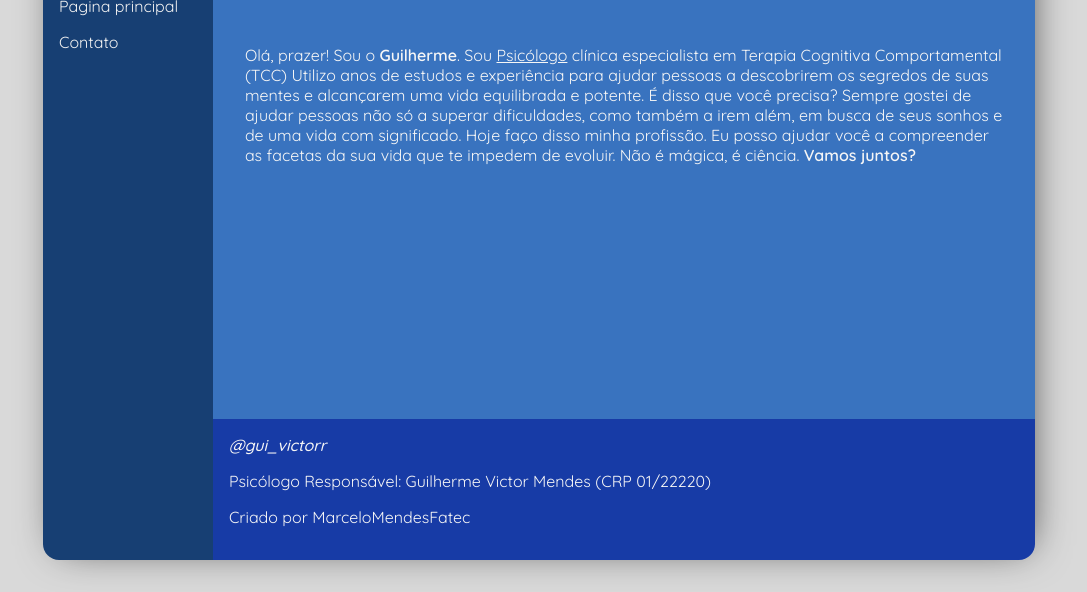
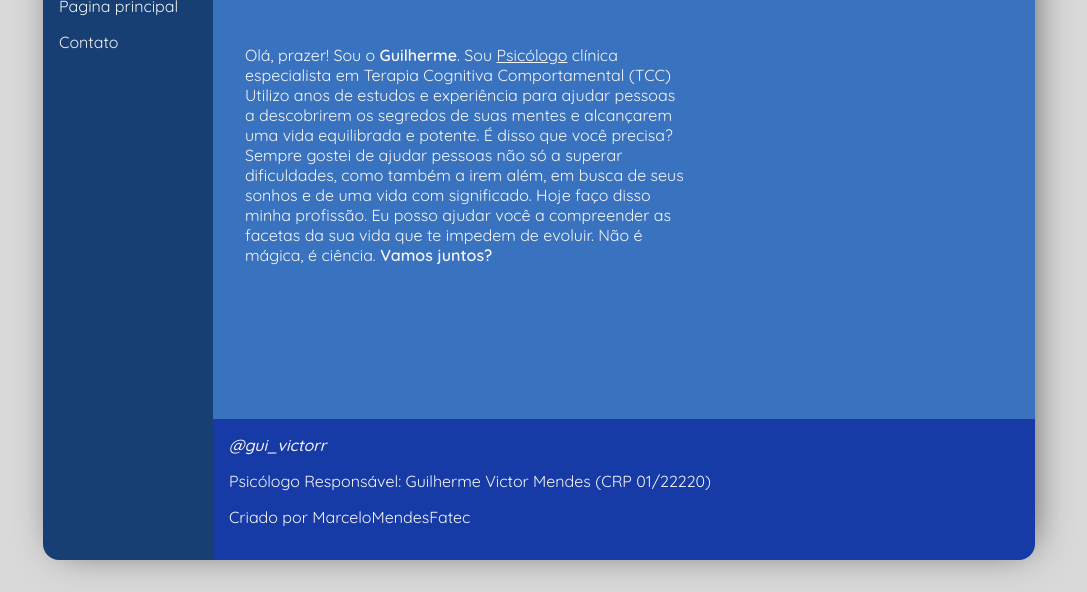
Before and after one commit to MarceloMendesFatec/Desafio-DIO, a plain HTML site: page sobre.html in a window 1280 px wide. Shown: the part 208-800 px from the top of the page, without its empty margins (101-1188 px from the left). Drawn offline with Linux system fonts and the light colour scheme.

Commit message:
content adjustment

```diff
--- a/sobre.html
+++ b/sobre.html
@@ -27,6 +27,8 @@
 
 
             <div class="content">
+
+                <div class="col1">
                     <p id="aboutMe">
                         Olá, prazer! Sou o <strong>Guilherme</strong>.
                         Sou <u>Psicólogo</u> clínica especialista em Terapia Cognitiva Comportamental (TCC)
@@ -37,6 +39,11 @@
                         Eu posso ajudar você a compreender as facetas da sua vida que te impedem de evoluir.
                         Não é mágica, é ciência. <b>Vamos juntos?</b>
                     </p>
+                </div>
+
+                <div class="col2">
+
+                </div>
             </div>
 
             <div class="footer">
--- a/style.css
+++ b/style.css
@@ -83,6 +83,7 @@ box-shadow: 5px -2px 40px -12px rgba(0,0,0,0.75);
 
 .content{
     display:flex;
+    flex-direction: row;
     width: 100%;
     height: 60%;
     background-color: #3973BF;
@@ -90,6 +91,12 @@ box-shadow: 5px -2px 40px -12px rgba(0,0,0,0.75);
     padding: 1rem;
 }
 
+.col1{
+    display: flex;
+    width: 60%;
+    height: 100%;
+
+}
 
 .footer{
     display: flex;
```
Lines whose indentation alone changed are shown as unchanged.
